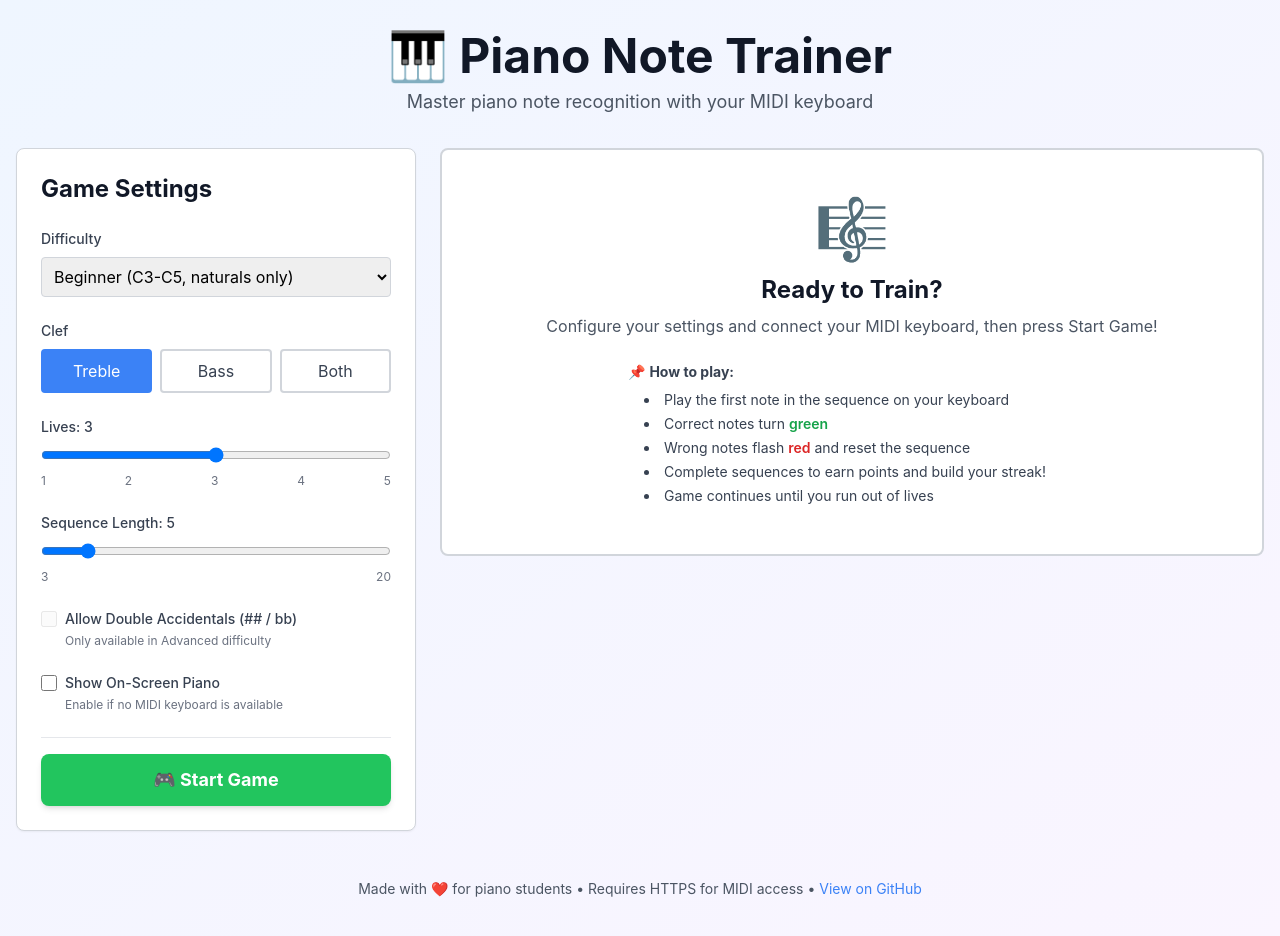
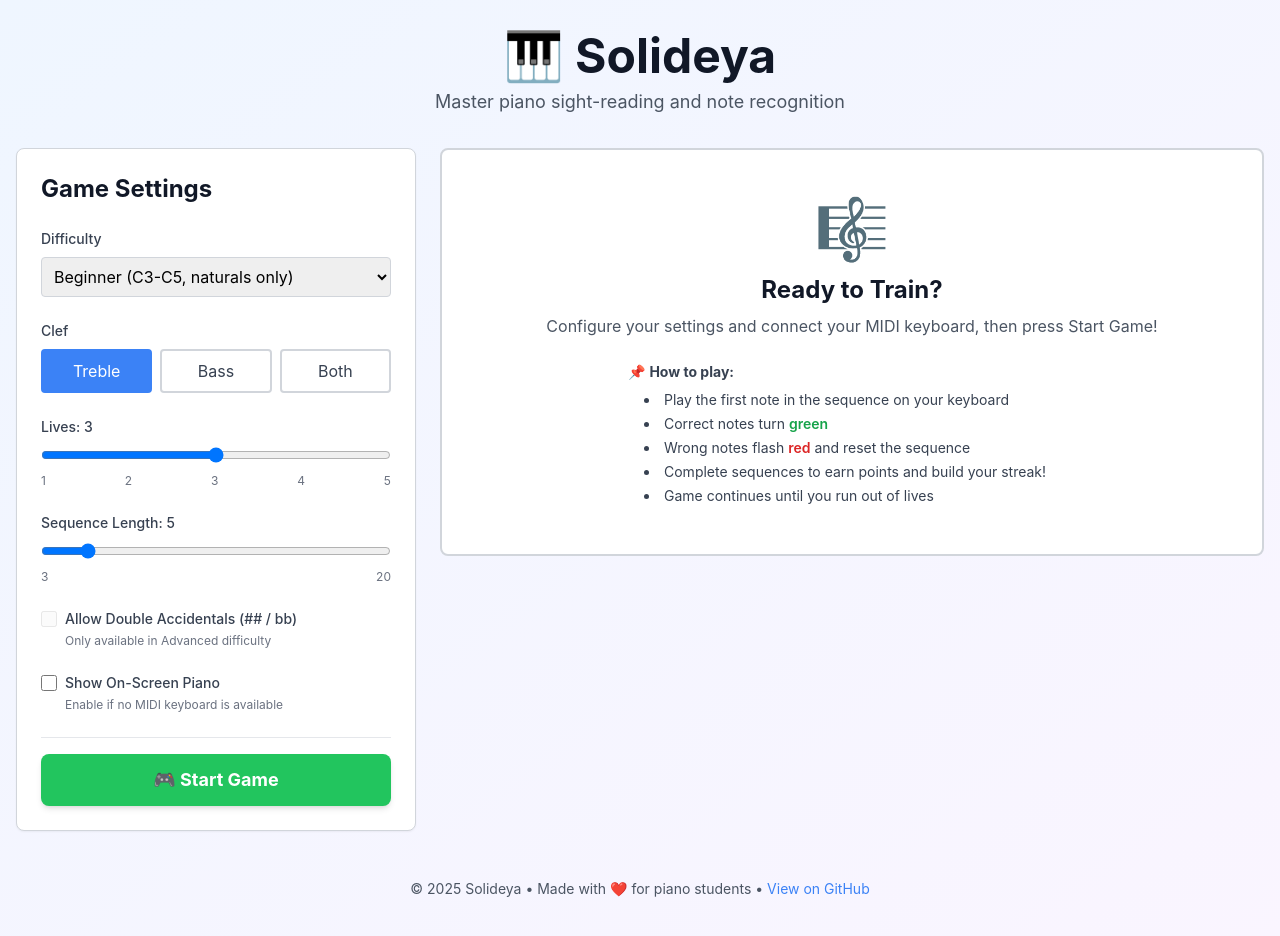
Before and after one commit to nicolasviboo/piano-training-app, a React (Vite) app: page / in a window 1280 px wide. Shown: the top 936 px of the page. Built offline with nearby package versions, Linux system fonts and the light colour scheme.

Commit message:
Rename project to Solideya and update descriptions across files for clarity and branding. Adjust links in README and footer to reflect new repository URL.

```diff
--- a/index.html
+++ b/index.html
@@ -4,8 +4,8 @@
     <meta charset="UTF-8" />
     <link rel="icon" type="image/svg+xml" href="/favicon.svg" />
     <meta name="viewport" content="width=device-width, initial-scale=1.0" />
-    <meta name="description" content="Train your piano note recognition skills with a connected MIDI keyboard" />
-    <title>Piano Note Trainer</title>
+    <meta name="description" content="Solideya - Master piano sight-reading and note recognition with an interactive MIDI-enabled training app" />
+    <title>Solideya - Piano Sight-Reading Trainer</title>
   </head>
   <body>
     <div id="root"></div>
--- a/src/App.tsx
+++ b/src/App.tsx
@@ -157,10 +157,10 @@
         {/* Header */}
         <header className="text-center mb-8">
           <h1 className="text-5xl font-bold text-gray-900 mb-2">
-            🎹 Piano Note Trainer
+            🎹 Solideya
           </h1>
           <p className="text-gray-600 text-lg">
-            Master piano note recognition with your MIDI keyboard
+            Master piano sight-reading and note recognition
           </p>
         </header>
 
@@ -258,9 +258,9 @@
         {/* Footer */}
         <footer className="text-center text-gray-600 text-sm mt-12 pb-4">
           <p>
-            Made with ❤️ for piano students • Requires HTTPS for MIDI access •{' '}
+            © {new Date().getFullYear()} Solideya • Made with ❤️ for piano students •{' '}
             <a
-              href="https://github.com/yourusername/piano-note-trainer"
+              href="https://github.com/nicolasviboo/piano-training-app"
               className="text-primary hover:underline"
               target="_blank"
               rel="noopener noreferrer"
```
Also changed, not shown: package.json (+5 -3 lines), 1 other file (tests, documents, lock files or other folders).
